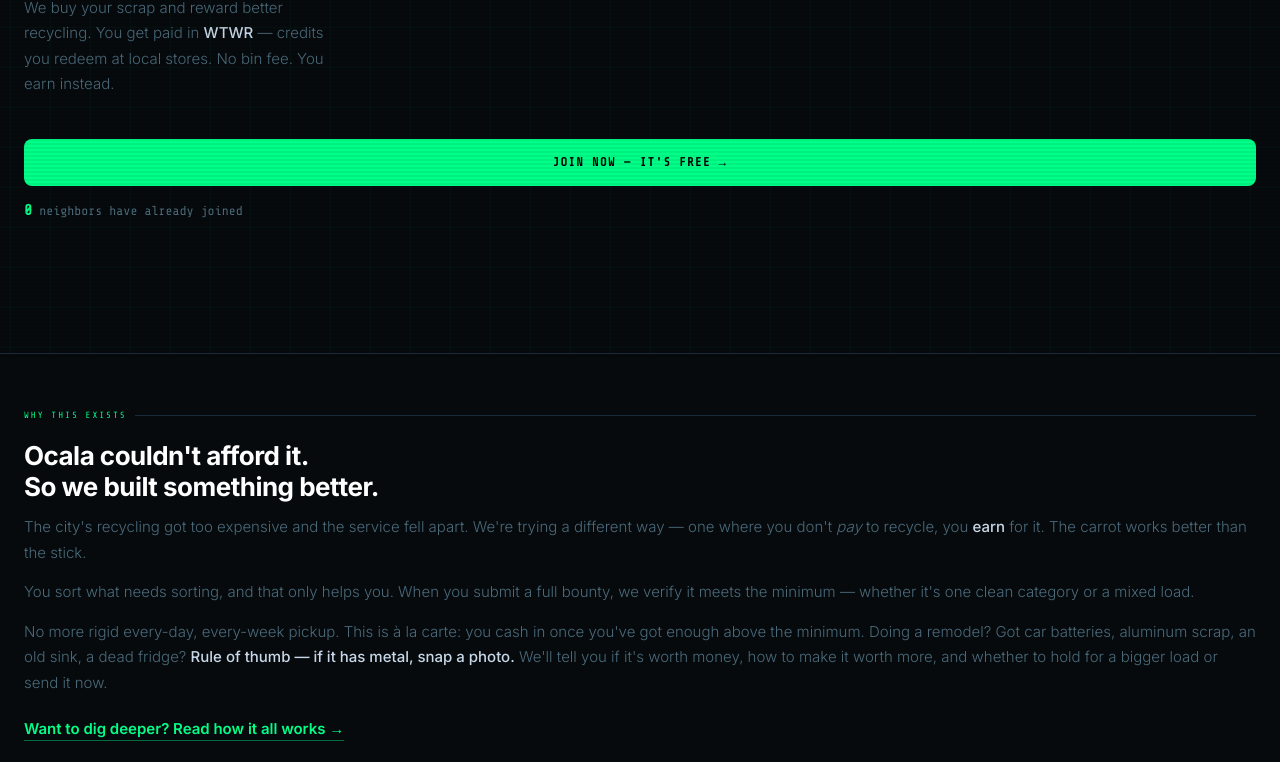
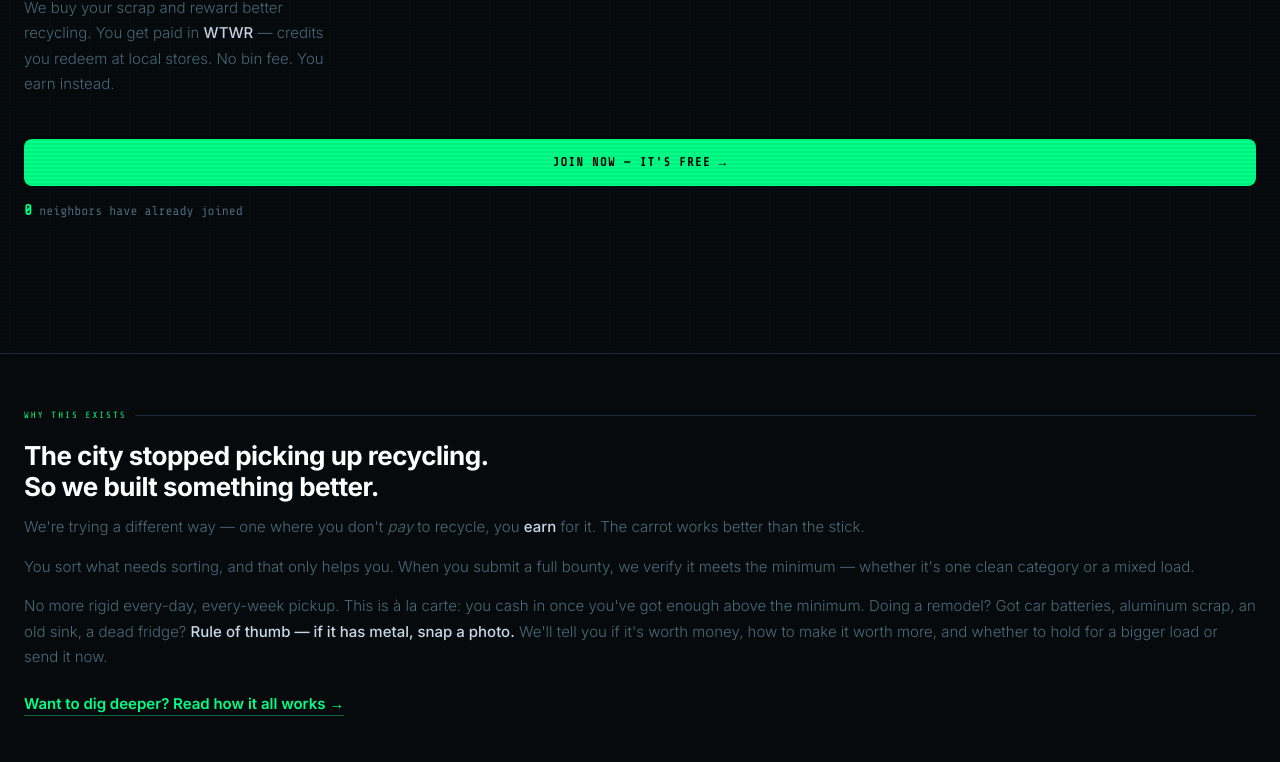
Before and after one commit to rgerard4050/watchtower-landing, a plain HTML site: page index.html in a window 1280 px wide. Shown: the part 441-1203 px from the top of the page. Drawn offline with nearby package versions, Linux system fonts and the light colour scheme; no server answers.

Commit message:
Update recycling section heading and description

```diff
--- a/index.html
+++ b/index.html
@@ -176,8 +176,8 @@
 
 <section>
   <div class="section-tag">Why this exists</div>
-  <h2>Ocala couldn't afford it.<br>So we built something better.</h2>
-  <p>The city's recycling got too expensive and the service fell apart. We're trying a different way &mdash; one where you don't <em>pay</em> to recycle, you <strong>earn</strong> for it. The carrot works better than the stick.</p>
+  <h2>The city stopped picking up recycling.<br>So we built something better.</h2>
+  <p>We're trying a different way &mdash; one where you don't <em>pay</em> to recycle, you <strong>earn</strong> for it. The carrot works better than the stick.</p>
   <p>You sort what needs sorting, and that only helps you. When you submit a full bounty, we verify it meets the minimum &mdash; whether it's one clean category or a mixed load.</p>
   <p>No more rigid every-day, every-week pickup. This is &agrave; la carte: you cash in once you've got enough above the minimum. Doing a remodel? Got car batteries, aluminum scrap, an old sink, a dead fridge? <strong>Rule of thumb &mdash; if it has metal, snap a photo.</strong> We'll tell you if it's worth money, how to make it worth more, and whether to hold for a bigger load or send it now.</p>
   <a class="learn-link" href="learn.html">Want to dig deeper? Read how it all works &#8594;</a>
```
